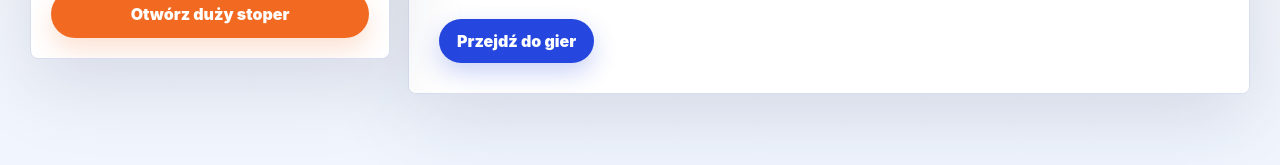
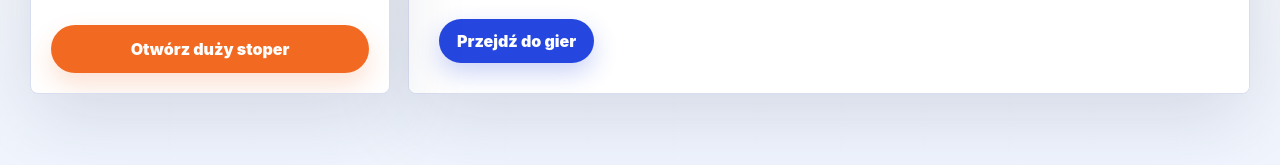
Before and after one commit to Pionkolandia/generator-stacji-zadaniowych, a website: page index.html in a window 1280 px wide. Shown: the part 573-738 px from the top of the page. Drawn offline with Linux system fonts and the light colour scheme.

Commit message:
Align first-step panels

```diff
--- a/app.js
+++ b/app.js
@@ -202,6 +202,8 @@ function applyPreset(id) {
 }
 
 function showStep(step) {
+  document.querySelector(".workspace").classList.toggle("equal-height", step === 1);
+
   document.querySelectorAll("[data-panel]").forEach((panel) => {
     panel.classList.toggle("hidden", Number(panel.dataset.panel) !== step);
   });
--- a/public/app.js
+++ b/public/app.js
@@ -202,6 +202,8 @@ function applyPreset(id) {
 }
 
 function showStep(step) {
+  document.querySelector(".workspace").classList.toggle("equal-height", step === 1);
+
   document.querySelectorAll("[data-panel]").forEach((panel) => {
     panel.classList.toggle("hidden", Number(panel.dataset.panel) !== step);
   });
--- a/public/styles.css
+++ b/public/styles.css
@@ -60,6 +60,19 @@ button {
   grid-template-columns: minmax(280px, 360px) minmax(0, 1fr);
   gap: 18px;
   align-items: start;
+}
+
+.workspace.equal-height {
+  align-items: stretch;
+}
+
+.workspace.equal-height .brand-panel {
+  display: flex;
+  flex-direction: column;
+}
+
+.workspace.equal-height .timer-launch {
+  margin-top: auto;
 }
 
 .brand-panel,
--- a/styles.css
+++ b/styles.css
@@ -60,6 +60,19 @@ button {
   grid-template-columns: minmax(280px, 360px) minmax(0, 1fr);
   gap: 18px;
   align-items: start;
+}
+
+.workspace.equal-height {
+  align-items: stretch;
+}
+
+.workspace.equal-height .brand-panel {
+  display: flex;
+  flex-direction: column;
+}
+
+.workspace.equal-height .timer-launch {
+  margin-top: auto;
 }
 
 .brand-panel,
```
